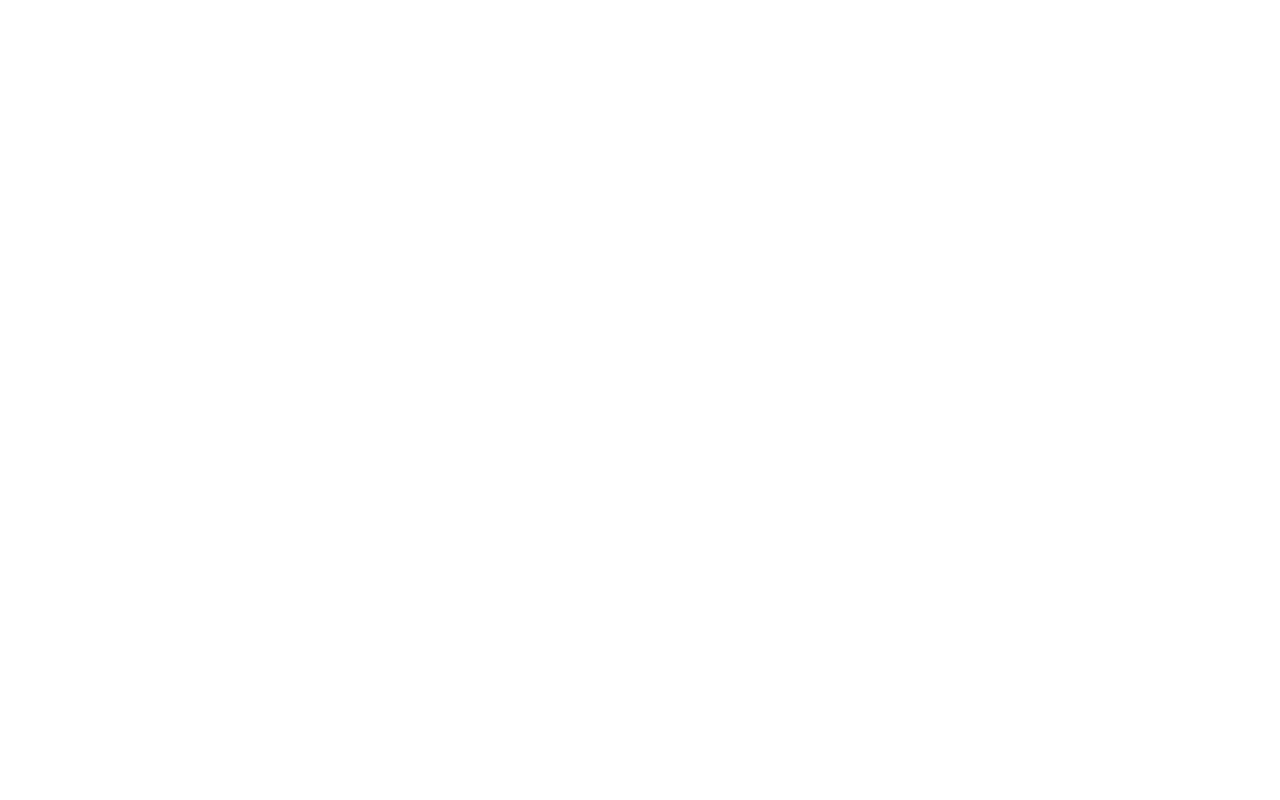
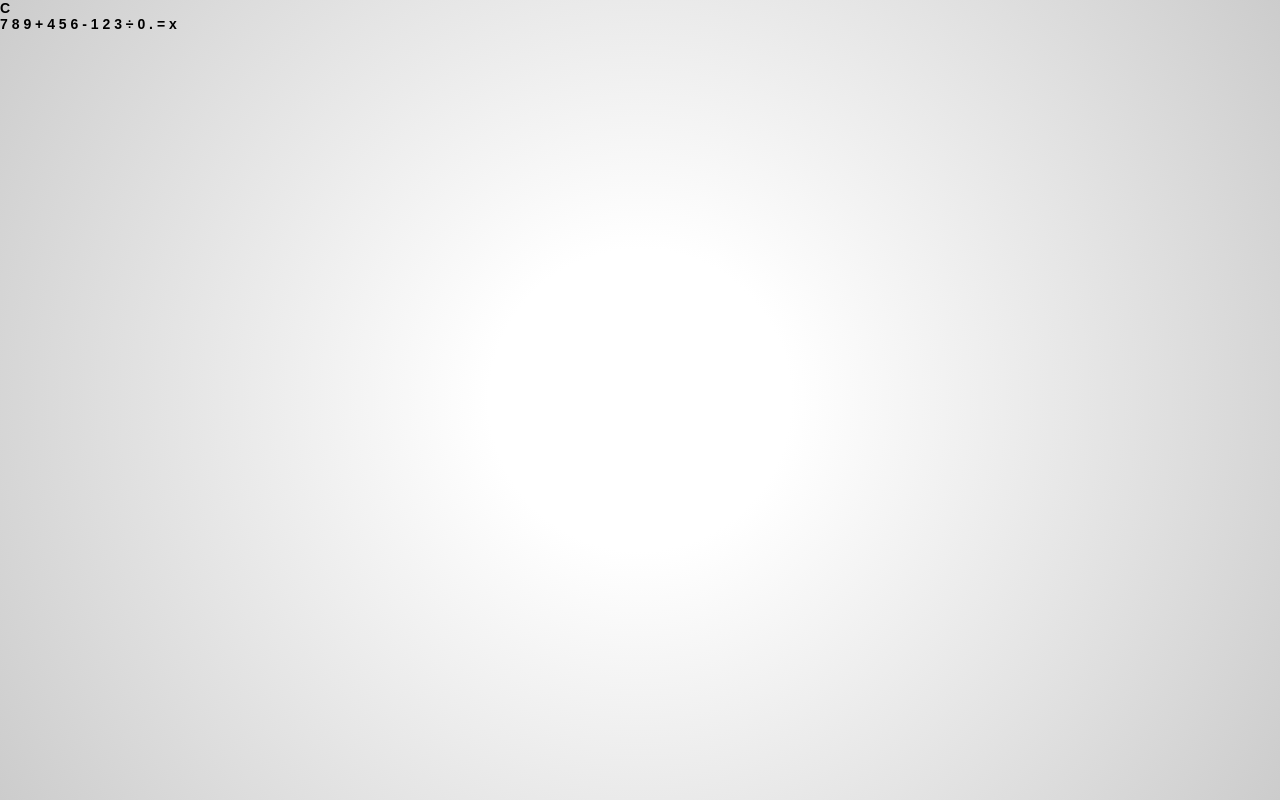
Before and after one commit to DONGChuan/Calculator-HTML-CSS-Javascript, a plain HTML site: page index.html in a window 1280 px wide. Drawn offline with Linux system fonts and the light colour scheme.

Commit message:
Add css to test

```diff
--- /dev/null
+++ b/css/style.css
@@ -0,0 +1,17 @@
+*{
+    margin: 0;
+    padding: 0;
+    /* Padding and border are included in the element's total width and height */
+    -webkit-box-sizing: border-box;
+    -moz-box-sizing: border-box;
+    box-sizing: border-box;
+
+    font:bold 14px Aria,sans-serif;
+}
+
+html {
+    height: 100%;
+    background: white;
+    background: radial-gradient(circle, #fff 20%, #ccc);
+    background-size: cover;
+}
--- a/index.html
+++ b/index.html
@@ -3,8 +3,35 @@
 <head>
     <meta charset="UTF-8"/>
     <title>Calculator</title>
+    <link rel="stylesheet" type="text/css" href="css/style.css">
 </head>
 <body>
+    <div id="calculator">
+        <!-- Screen and clear key -->
+        <div class="top">
+            <span class="clear">C</span>
+            <div class="screen"></div>
+        </div>
 
+        <div class="keys">
+            <!-- operators and other keys -->
+            <span>7</span>
+            <span>8</span>
+            <span>9</span>
+            <span class="operator">+</span>
+            <span>4</span>
+            <span>5</span>
+            <span>6</span>
+            <span class="operator">-</span>
+            <span>1</span>
+            <span>2</span>
+            <span>3</span>
+            <span class="operator">÷</span>
+            <span>0</span>
+            <span>.</span>
+            <span class="eval">=</span>
+            <span class="operator">x</span>
+        </div>
+    </div>
 </body>
 </html>
```
